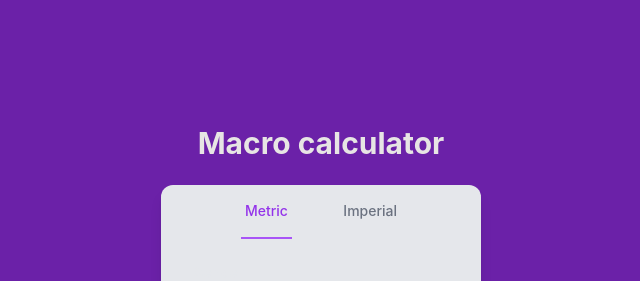
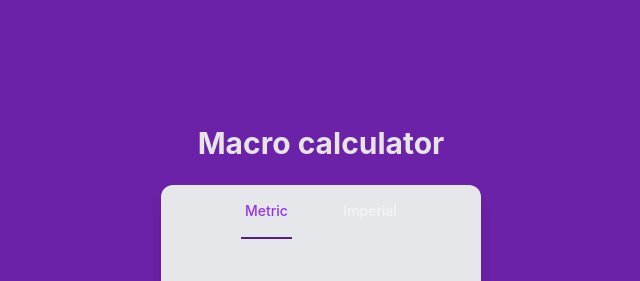
Before and after one commit to FACorreiaa/Macro-Calculator-React, a React (Vite) app: page / in a window 1280 px wide. Shown: the top 281 px of the page, without its empty margins (319-959 px from the left). Built offline with nearby package versions, Linux system fonts and the light colour scheme; what @catppuccin/tailwindcss would draw is missing.

Commit message:
update style

```diff
--- a/src/components/tabs.tsx
+++ b/src/components/tabs.tsx
@@ -33,8 +33,8 @@ const CustomTabsComponent = ({
 								id={label}
 								className={`${
 									activeTab === label
-										? 'border-purple-500 text-purple-600'
-										: 'border-transparent text-gray-500 hover:text-gray-700 hover:border-gray-300'
+										? 'border-purple-900 font-bold text-purple-600'
+										: 'border-transparent text-gray-100 hover:text-gray-700 hover:border-gray-300'
 								} whitespace-nowrap py-4 px-1 border-b-2 font-medium text-sm`}
 								onClick={onClick}>
 								{label}
```
